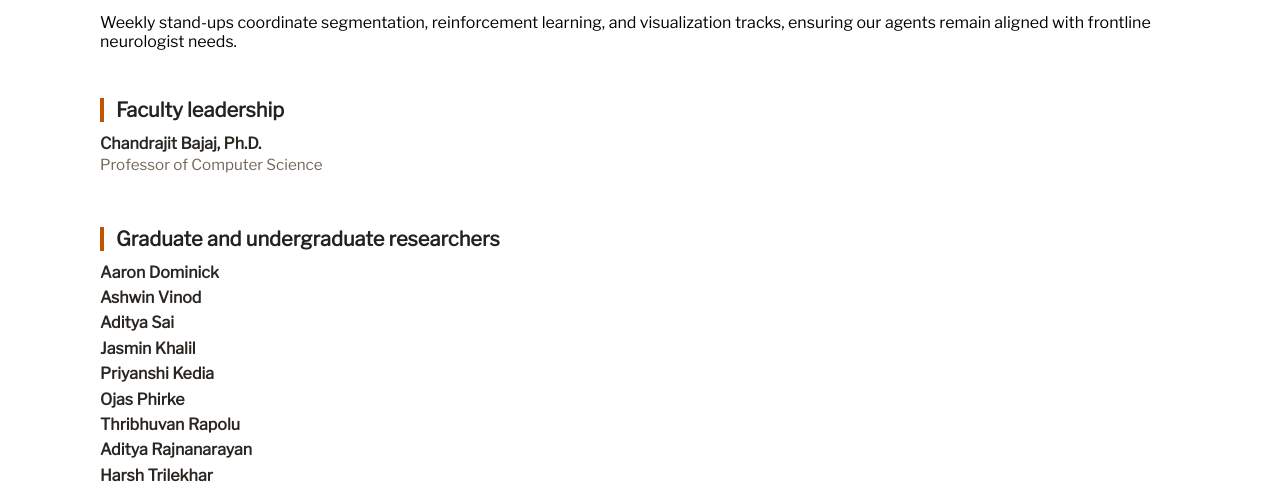
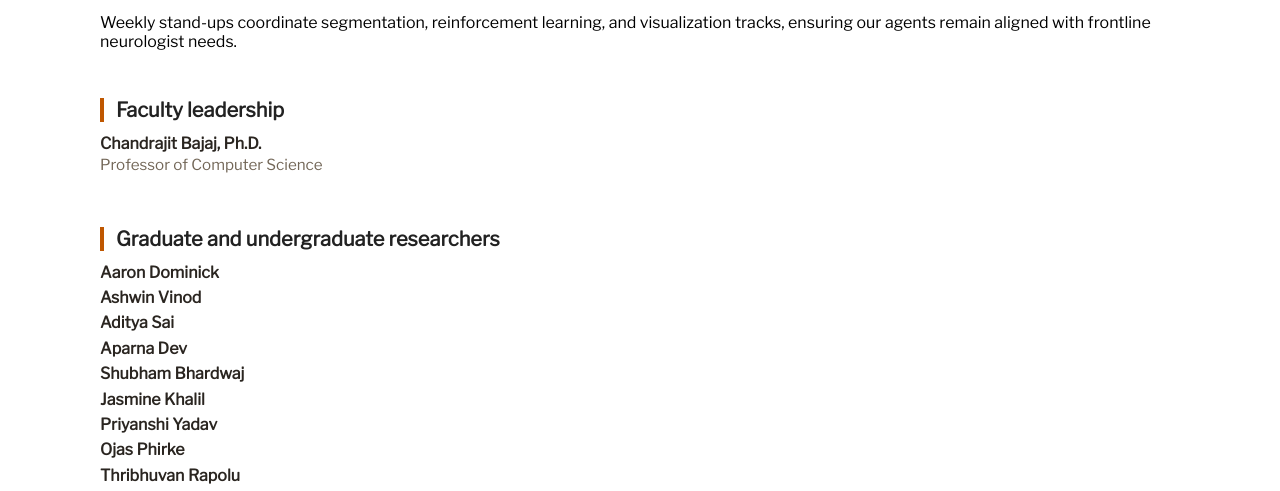
Before and after one commit to CVC-Lab/parkinsons-website, a Gatsby site: page /team in a window 1280 px wide. Shown: the part 300-791 px from the top of the page. Built offline with nearby package versions, Linux system fonts and the light colour scheme; Gatsby itself is replaced by a stand-in of ours; a web font is replaced by a local one.

Commit message:
Update team page with correct names and spelling
- Add Aparna Dev and Shubham Bhardwaj to research team
- Correct spelling: Jasmin → Jasmine Khalil
- Correct spelling: Priyanshi Kedia → Priyanshi Yadav
- Correct spelling: Aditya Rajnanarayan → Aditya Rajnarayan
- Correct spelling: Harsh Trilekhar → Harsh Tirhekar

```diff
--- a/src/pages/team.js
+++ b/src/pages/team.js
@@ -21,10 +21,16 @@ const researchers = [
     name: "Aditya Sai",
   },
   {
-    name: "Jasmin Khalil",
+    name: "Aparna Dev",
   },
   {
-    name: "Priyanshi Kedia",
+    name: "Shubham Bhardwaj",
+  },
+  {
+    name: "Jasmine Khalil",
+  },
+  {
+    name: "Priyanshi Yadav",
   },
   {
     name: "Ojas Phirke",
@@ -33,10 +39,10 @@ const researchers = [
     name: "Thribhuvan Rapolu",
   },
   {
-    name: "Aditya Rajnanarayan",
+    name: "Aditya Rajnarayan",
   },
   {
-    name: "Harsh Trilekhar",
+    name: "Harsh Tirhekar",
   },
 ];
 
```
